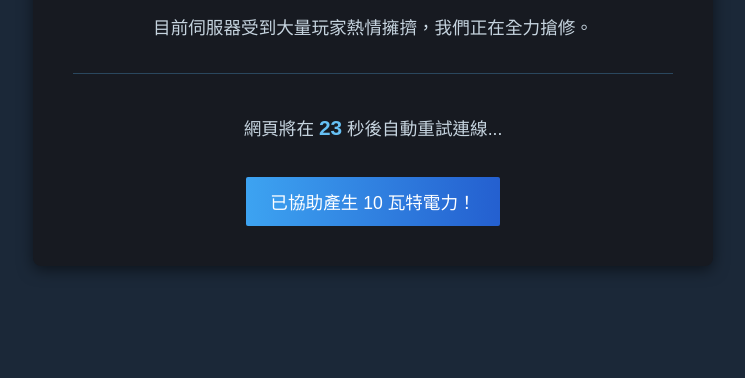
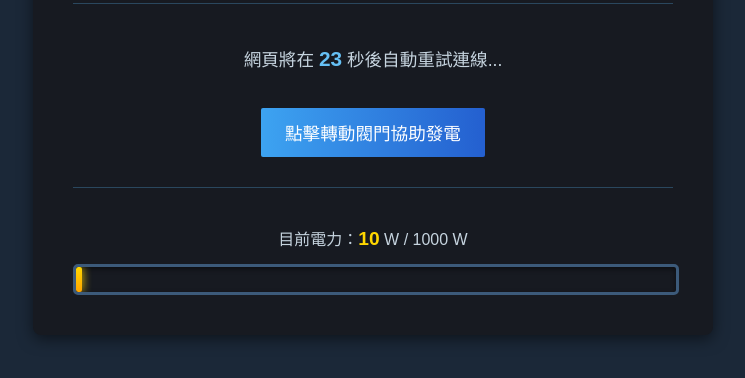
Before and after one commit to a0903116666/Web_HW1, a plain HTML site: page index.html in a window 1280 px wide. Both pictures are taken after a click on the button "點擊轉動閥門協助發電". Shown: the part 388-766 px from the top of the page, without its empty margins (267-1012 px from the left). Drawn offline with Linux system fonts and the light colour scheme.

Commit message:
Add interactive battery display and enhance button feedback on error page

```diff
--- a/index.html
+++ b/index.html
@@ -19,7 +19,17 @@
 
         <div id="interactive-area">
             <p>網頁將在 <span id="countdown">30</span> 秒後自動重試連線...</p>
+
             <button id="valve-btn">點擊轉動閥門協助發電</button>
+
+            <div id="battery-record-wrapper">
+                <p>目前電力：<span id="power-display">0</span> W / <span id="power-max">1000</span> W</p>
+                <div class="battery-outer">
+                    <div id="battery-bar"></div>
+                </div>
+            </div>
+    </div>
+
         </div>
     </main>
     <script src="script.js"></script>
--- a/script.js
+++ b/script.js
@@ -3,6 +3,8 @@
 // 步驟一：先抓取 HTML 裡面我們預留好 id 的元素
 const countdownElement = document.getElementById('countdown');
 const valveBtn = document.getElementById('valve-btn');
+const powerDisplay = document.getElementById('power-display'); // 顯示數字
+const batteryBar = document.getElementById('battery-bar'); // 電池條 (控制寬度)
 
 // --- 功能一：30 秒自動重試倒數計時器 ---
 let timeLeft = 30; // 設定初始倒數秒數
@@ -30,13 +32,32 @@ const countdownTimer = setInterval(() => {
 
 // --- 功能二：防焦慮舒壓小互動（點擊發電） ---
 let powerGenerated = 0; // 設定初始電力為 0
+const powerGoal = 1000; // 設定電力總目標 (可以依需求修改)
 
-// 幫按鈕加上一個「事件監聽器」，當使用者點擊 (click) 時觸發動作
+// 監聽按鈕點擊事件
 valveBtn.addEventListener('click', () => {
     // 只有在還沒倒數完的時候可以點擊
     if (timeLeft > 0) {
         powerGenerated += 10; // 每次點擊增加 10 瓦特
-        // 將發電量顯示在按鈕上，給予使用者即時的回饋感
-        valveBtn.textContent = `已協助產生 ${powerGenerated} 瓦特電力！`;
+
+        // 1. 更新電力數字顯示 (例如：100 W / 1000 W)
+        powerDisplay.textContent = powerGenerated;
+
+        // 2. 計算目前電力佔目標的百分比 (例如：100 / 1000 * 100 = 10%)
+        let percentage = (powerGenerated / powerGoal) * 100;
+
+        // 3. 確保百分比不會超過 100%
+        if (percentage > 100) percentage = 100;
+
+        // 核心動態回饋：將計算好的百分比應用到 CSS 的 width 屬性上
+        // 因為 CSS 加了 transition，所以電力條會平滑地往右移
+        batteryBar.style.width = percentage + '%';
+
+        // 4. (選做) 如果電力滿了，可以給按鈕一個不同的狀態
+        if (powerGenerated >= powerGoal) {
+            valveBtn.textContent = "電力已充飽！";
+            valveBtn.style.background = "#FFD700"; // 變成金黃色按鈕
+            valveBtn.style.color = "#171a21";
+        }
     }
 });
--- a/style.css
+++ b/style.css
@@ -80,3 +80,54 @@ p {
     background-position: 0%; /* 改變漸層位置，產生反光的動態感 */
     transform: scale(1.05); /* 按鈕稍微變大，增加互動回饋 */
 }
+
+#valve-btn:active {
+    transform: scale(0.95); /* 點擊時輕微縮小，產生物理反饋 */
+}
+
+/* 電池紀錄條整體容器，置於下方 */
+#battery-record-wrapper {
+    margin-top: 30px;
+    padding-top: 20px;
+    border-top: 1px solid #2a475e; /* 分隔線 */
+    text-align: center;
+}
+
+#battery-record-wrapper p {
+    font-size: 1rem;
+    color: #c6d4df; /* 預設文字藍灰色 */
+    margin-bottom: 10px;
+}
+
+/* 強化電力數字顯示 (黃色) */
+#power-display {
+    color: #FFD700; /* 金黃色，更有電力的感覺 */
+    font-weight: bold;
+    font-size: 1.2rem;
+}
+
+/* 電池外框 (金屬質感) */
+.battery-outer {
+    width: 100%;
+    height: 25px; /* 高度適中 */
+    background-color: #171a21; /* 電池內部底色 */
+    border: 3px solid #3c5a7a; /* Steam 金屬藍灰色外框 */
+    border-radius: 5px; /* 柔和圓角 */
+    overflow: hidden; /* 確保內部電力不會超出外框 */
+    position: relative; /* 為內部電力條定位 */
+    box-shadow: inset 0 2px 5px rgba(0,0,0,0.5); /* 內陰影，做出立體感 */
+}
+
+/* 電池內部電力條 (黃色) */
+#battery-bar {
+    height: 100%;
+    width: 0%; /* 初始電力為 0% */
+    background: linear-gradient(to bottom, #FFD700 0%, #FFA500 100%); /* 黃色漸層，更有質感 */
+    border-radius: 2px;
+
+    /* 核心動畫：當 width 改變時，產生平滑移動的感覺 */
+    transition: width 0.3s ease-out;
+
+    /* 加上 glowing 特效，更像電能 */
+    box-shadow: 0 0 10px #FFD700;
+}
```
